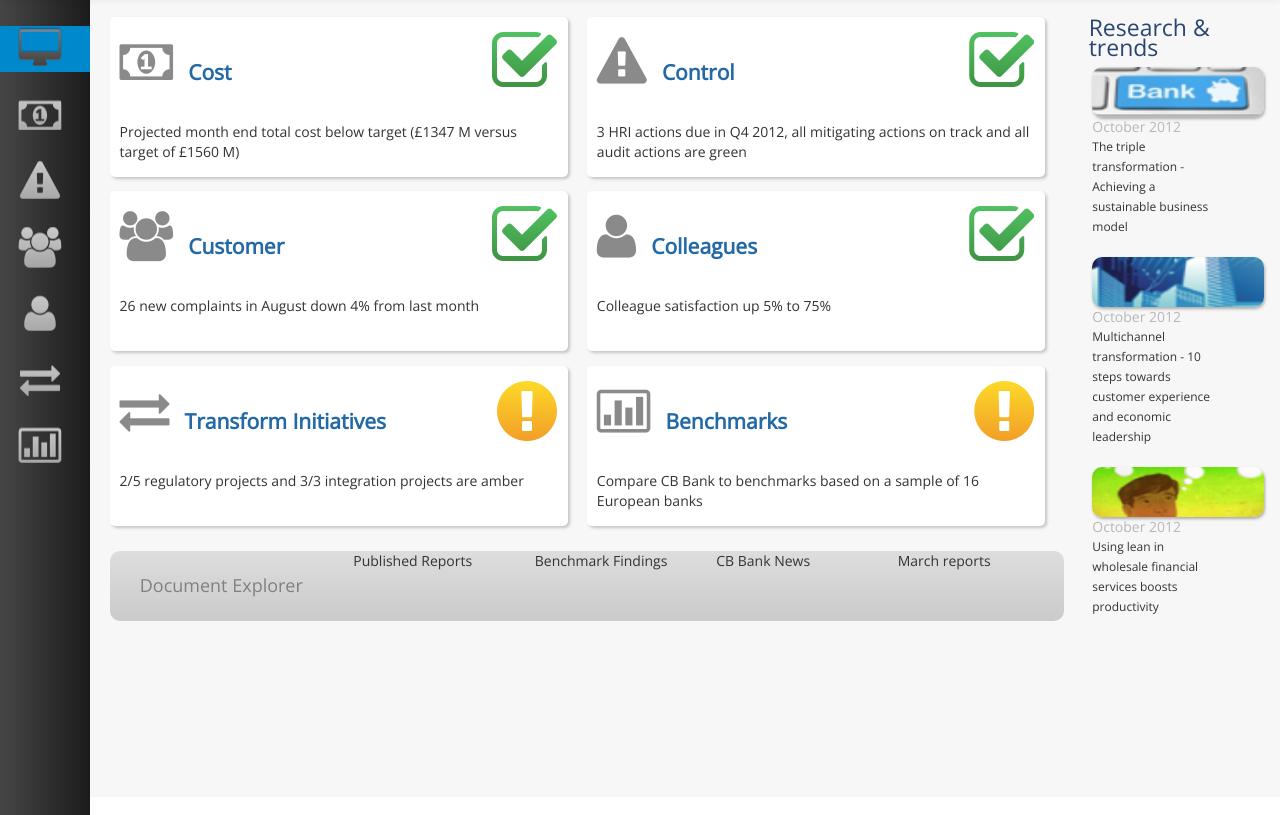
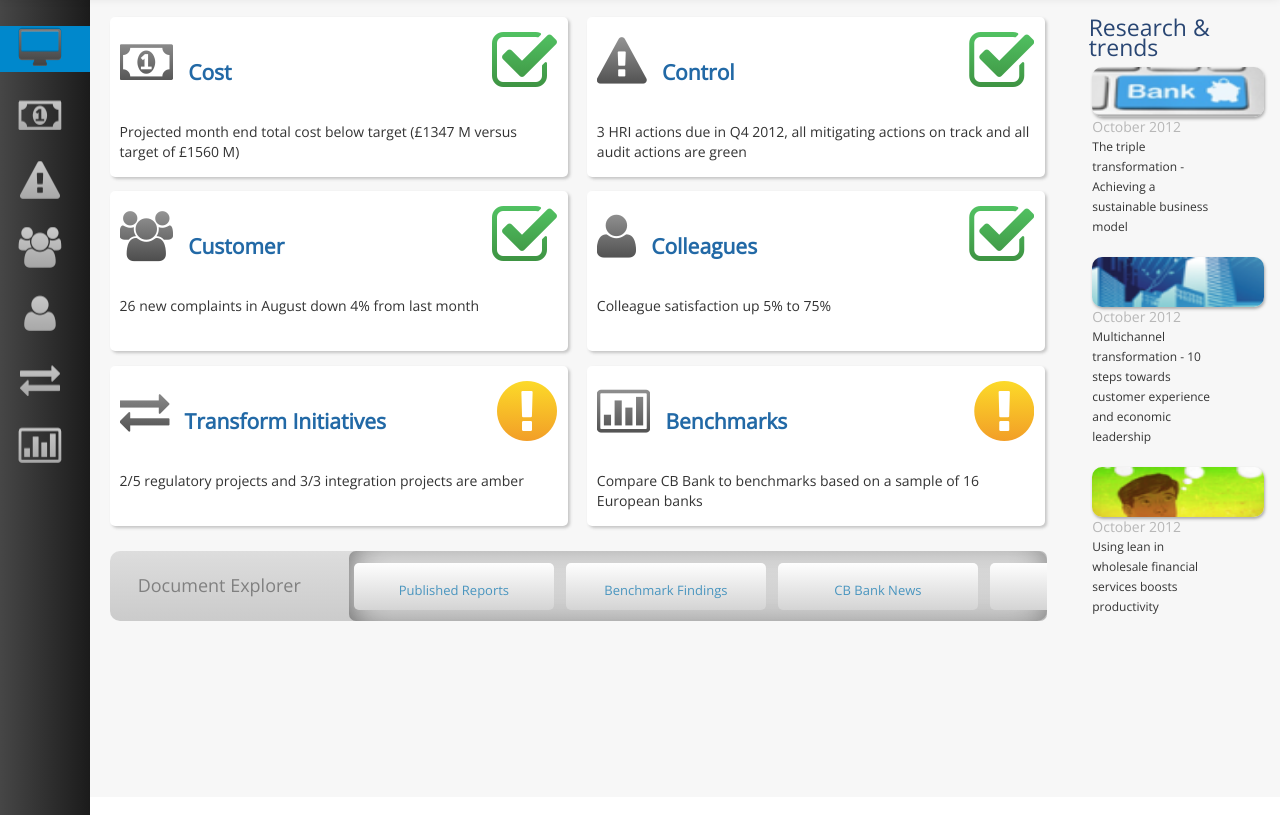
Before and after one commit to Monsterblader/data-analytics, a plain HTML site: page app/index.html at #/home in a window 1280 px wide. Shown: the part 43-858 px from the top of the page. Drawn offline with nearby package versions, Linux system fonts and the light colour scheme.

Commit message:
finished dashboard

```diff
--- a/app/css/app.css
+++ b/app/css/app.css
@@ -72,7 +72,7 @@ body {
 }
 
 ul.nav.nav-list [class^="icon-"]::before,
-ul.nav.nav-list [class*=" icon-"]::before {
+ul.nav.nav-list [class*=" icon-"]::before, .grayIcon::before {
   background: -webkit-linear-gradient(top, rgba(148,148,148,1) 0%,rgba(76,76,76,1) 100%);
   -webkit-background-clip: text;
   -webkit-text-fill-color: transparent;
@@ -121,14 +121,24 @@ ul.nav.nav-list li{
   margin-top: 25px;
 }
 
+.footer-scroll > .span9{
+  box-shadow: inset -11px 0px 37px -17px rgba(1, 1, 1, 0.5), inset 25px 0px 37px -27px rgba(1,1,1,0.5);
+  padding-left: 5px;
+  padding-right: 15px;
+  height: 100%;
+  border-radius: 7px;
+}
+
 .footerlabel{
   text-align: center;
   margin-top: 24px;
   font-size: 18px;
   color: grey;
 }
-.footer-scroll .span9{
-  overflow: scroll;
+.footer-scroll .span12{
+  overflow-x: scroll;
+  max-height: 60px;
+  width: 150%;
 }
 
 .dashBoardBox i.bigicon{
@@ -180,3 +190,21 @@ i.icon-check::before {
 .sidebarright .span12{
   margin-bottom: 20px;
 }
+
+.footerDoc{
+  color: #4995BF;
+  padding-top: 1%;
+  text-align: center;
+  width: 200px;
+  font-size: 13px;
+  background: -webkit-linear-gradient(top, #FEFEFE 0%,#D4D4D4 100%);
+  border-radius: 5px;
+  height: 30px;
+  margin-top: 12px;
+  margin-right: 12px;
+  cursor: pointer;
+}
+
+.span9::-webkit-scrollbar {
+    display: none;
+}
--- a/app/index.html
+++ b/app/index.html
@@ -26,8 +26,8 @@
         <div class="span1">
           <div class="sidebar-nav">
             <ul class="nav nav-list">
-              <li class="active"><a href="#"><i class="icon-desktop"></i></a></li>
-              <li><a href="#"><i class="icon-money"></i></a></li>
+              <li class="active"><a href="index.html#/home"><i class="icon-desktop"></i></a></li>
+              <li><a href="index.html#/capacity"><i class="icon-money"></i></a></li>
               <li><a href="#"><i class="icon-warning-sign"></i></a></li>
               <li><a href="#"><i class="icon-group"></i></a></li>
               <li><a href="#"><i class="icon-user"></i></a></li>
--- a/app/partials/home.html
+++ b/app/partials/home.html
@@ -80,7 +80,7 @@
       <div class="span6 dashBoardBox" ng-repeat="box in boxes">
         <div class="row-fluid">
           <div class="span9">
-            <h3><i class="icon-{{box.icon}} bigicon"></i>{{box.header}}</h3>
+            <h3><i class="icon-{{box.icon}} bigicon grayIcon"></i>{{box.header}}</h3>
           </div>
           <div class="span3">
             <i class="icon-{{box.alert}} pull-right"></i>
@@ -97,13 +97,15 @@
 
 
     <div class="row-fluid">
-      <div class="footer-scroll span12">
+      <div class="footer-scroll span12" style="width:98.2%">
         <div class="span3 footerlabel">
           Document Explorer
         </div>
-        <div class="span9">
-          <div class="footerDoc span3 pull-left" ng-repeat="doc in documents">
-            {{doc.title}}
+        <div class="span9" style="overflow-y:scroll;">
+          <div class="scrollWrap" style="width:250%;">
+            <div class="footerDoc pull-left" ng-repeat="doc in documents">
+              {{doc.title}}
+            </div>
           </div>
         </div>
       </div>
```
